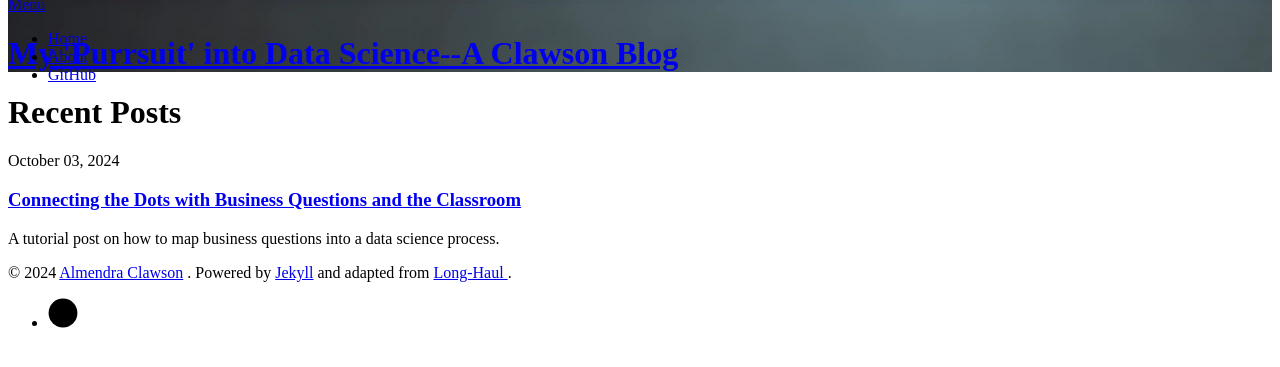
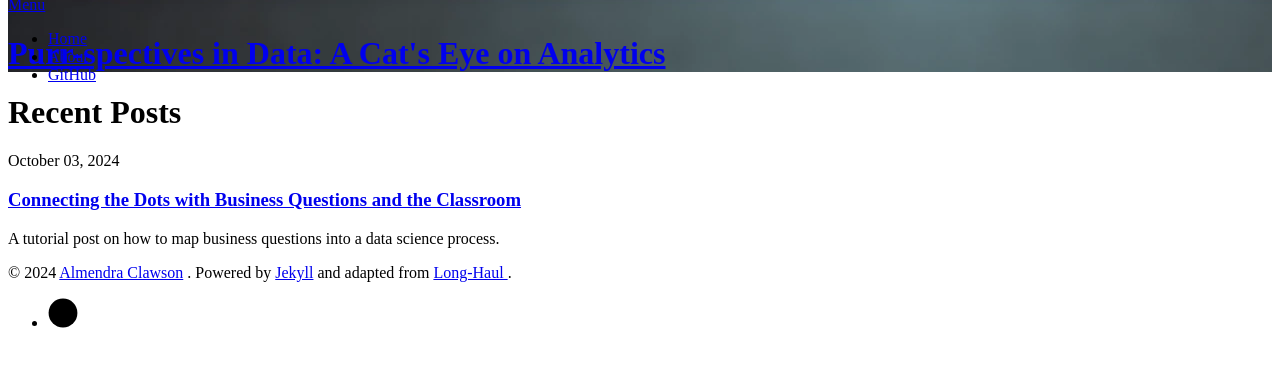
Before and after one commit to clawmendra/my-blog, a Jekyll site: the page built from index.html, in a window 1280 px wide, cut to the strip 112-479 px from the top of the page. Built offline with Jekyll 4.4.1, drawn with Linux system fonts in a browser that asks for light colours; nearby versions of some CDN libraries; the list of posts is cut into pages by our own code.

Commit message:
changed title and descrip

```diff
--- a/_config.yml
+++ b/_config.yml
@@ -1,10 +1,10 @@
 ## You should change each of the following fields
 ## to customize your blog
 
-title: "My 'Purrsuit' into Data Science--A Clawson Blog"
+title: "Purr-spectives in Data: A Cat's Eye on Analytics"
 description: "From my experience from working at BYU Broadcasting as a data analyst, I will be sharing how to translate business and marketing questions into data applications."
 author: Almendra Clawson
-author_description: "My name is Almendra Clawson and I love stats as much as I love my cats. I'm majoring in statistics with a data science emphasis and a computer science minor. This is where I'll share my experiences as an undergrad of what I've learned in the data science world."
+author_description: "My name is Almendra Clawson and I love stats as much as I love my four cats. I'm majoring in statistics with a data science emphasis and a computer science minor at BYU."
 
 url: https://clawmendra.github.io
 baseurl: /my-blog ## change this to the name of your blog repository
```
